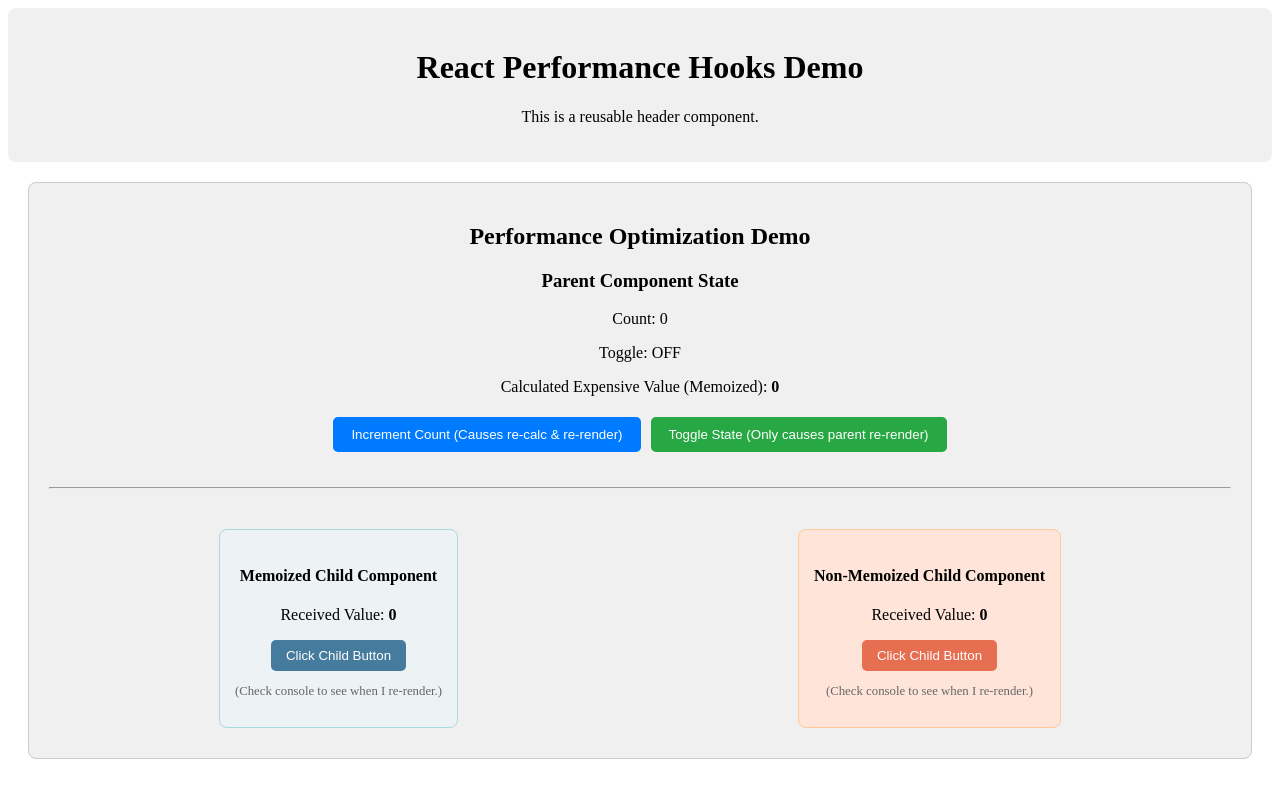
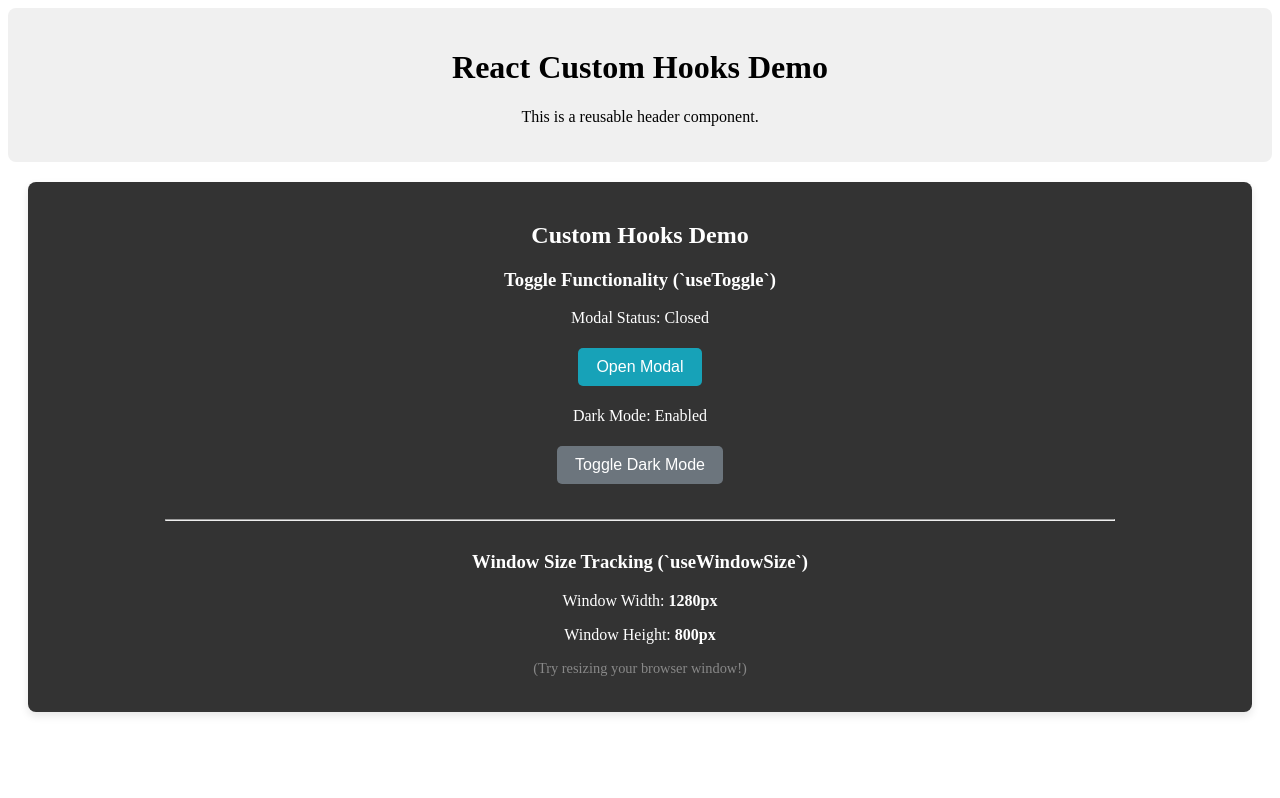
Before and after one commit to aravinth-in/learning-react, a React (Create React App) app in the folder my-react-components-app/: page / in a window 1280 px wide. Built offline with nearby package versions, Linux system fonts and the light colour scheme.

Commit message:
Custom Hooks

```diff
--- a/my-react-components-app/src/App.js
+++ b/my-react-components-app/src/App.js
@@ -27,14 +27,15 @@
 import ReducerCounter from './ReducerCounter';
 import UserFormReducer from './UserFormReducer';
 import PerformanceDemo from './PerformanceDemo';
+import CustomHooksDemo from './CustomHooksDemo';
 
 const App = () => {
-  const appTitle = "React Performance Hooks Demo";
+  const appTitle = "React Custom Hooks Demo";
 
   return (
     <>
       <Header title={appTitle} />
-      <PerformanceDemo />
+      <CustomHooksDemo />
     </>
   );
 };
--- /dev/null
+++ b/my-react-components-app/src/CustomHooksDemo.js
@@ -0,0 +1,79 @@
+import useToggle from './hooks/useToggle';
+import useWindowSize from './hooks/useWindowSize';
+
+const CustomHooksDemo = () => {
+  const [isModalOpen, toggleModal] = useToggle(false);
+  const [isDarkMode, toggleDarkMode] = useToggle(true);
+
+  const { width, height } = useWindowSize();
+
+  const sectionStyle = {
+    padding: '20px',
+    margin: '20px',
+    borderRadius: '8px',
+    boxShadow: '0 4px 8px rgba(0,0,0,0.1)',
+    textAlign: 'center',
+    backgroundColor: isDarkMode ? '#333' : '#f8f9fa',
+    color: isDarkMode ? 'white' : '#333',
+    transition: 'background-color 0.3s ease, color 0.3s ease'
+  };
+
+  const buttonStyle = {
+    padding: '10px 18px',
+    fontSize: '1em',
+    border: 'none',
+    borderRadius: '5px',
+    cursor: 'pointer',
+    margin: '5px'
+  };
+
+  return (
+    <div style={sectionStyle}>
+      <h2>Custom Hooks Demo</h2>
+
+      {/* Demo useToggle */}
+      <div>
+        <h3>Toggle Functionality (`useToggle`)</h3>
+        <p>Modal Status: {isModalOpen ? 'Open' : 'Closed'}</p>
+        <button
+          onClick={toggleModal}
+          style={{ ...buttonStyle, backgroundColor: isModalOpen ? '#dc3545' : '#17a2b8', color: 'white' }}
+        >
+          {isModalOpen ? 'Close Modal' : 'Open Modal'}
+        </button>
+
+        <p>Dark Mode: {isDarkMode ? 'Enabled' : 'Disabled'}</p>
+        <button
+          onClick={toggleDarkMode}
+          style={{ ...buttonStyle, backgroundColor: isDarkMode ? '#6c757d' : '#28a745', color: 'white' }}
+        >
+          Toggle Dark Mode
+        </button>
+
+        {isModalOpen && (
+          <div style={{ position: 'fixed', top: '50%', left: '50%', transform: 'translate(-50%, -50%)', background: 'rgba(0,0,0,0.8)', color: 'white', padding: '30px', borderRadius: '10px', zIndex: 1000 }}>
+            <h3>I'm a Simple Modal!</h3>
+            <p>Controlled by `useToggle` hook.</p>
+            <button onClick={toggleModal} style={{ ...buttonStyle, backgroundColor: '#f0f0f0', color: '#333' }}>
+              Close
+            </button>
+          </div>
+        )}
+      </div>
+
+      <hr style={{ margin: '30px auto', width: '80%' }} />
+
+      {/* Demo useWindowSize */}
+      <div>
+        <h3>Window Size Tracking (`useWindowSize`)</h3>
+        <p>Window Width: <strong>{width !== undefined ? `${width}px` : 'N/A'}</strong></p>
+        <p>Window Height: <strong>{height !== undefined ? `${height}px` : 'N/A'}</strong></p>
+        <p style={{ fontSize: '0.9em', color: '#888' }}>
+          (Try resizing your browser window!)
+        </p>
+      </div>
+    </div>
+  );
+};
+
+export default CustomHooksDemo;
--- /dev/null
+++ b/my-react-components-app/src/hooks/useToggle.js
@@ -0,0 +1,20 @@
+import { useState, useCallback } from 'react';
+
+// Custom Hook: useToggle
+// Takes an initial value (optional, defaults to false)
+// Returns the current value and a toggle function
+const useToggle = (initialValue = false) => {
+  const [value, setValue] = useState(initialValue);
+
+  // useCallback is used here to memoize the toggle function.
+  // This ensures that the toggle function's reference doesn't change
+  // on every render, which can be useful if it's passed down to
+  // memoized child components.
+  const toggle = useCallback(() => {
+    setValue(prevValue => !prevValue);
+  }, []); // Empty dependency array means this function reference is stable
+
+  return [value, toggle]; // Return current value and the toggle function
+};
+
+export default useToggle;
--- /dev/null
+++ b/my-react-components-app/src/hooks/useWindowSize.js
@@ -0,0 +1,31 @@
+import { useState, useEffect } from 'react';
+
+// Custom Hook: useWindowSize
+// Returns an object with the current window width and height
+const useWindowSize = () => {
+  const [windowSize, setWindowSize] = useState({
+    width: undefined,
+    height: undefined,
+  });
+
+  useEffect(() => {
+    const handleResize = () => {
+      setWindowSize({
+        width: window.innerWidth,
+        height: window.innerHeight,
+      });
+    };
+
+    window.addEventListener('resize', handleResize);
+
+    // Call handler right away so state gets updated with initial window size
+    handleResize();
+
+    // Cleanup function: remove event listener on component unmount
+    return () => window.removeEventListener('resize', handleResize);
+  }, []); // Empty dependency array ensures that effect runs only on mount and cleanup on unmount
+
+  return windowSize;
+};
+
+export default useWindowSize;
```
